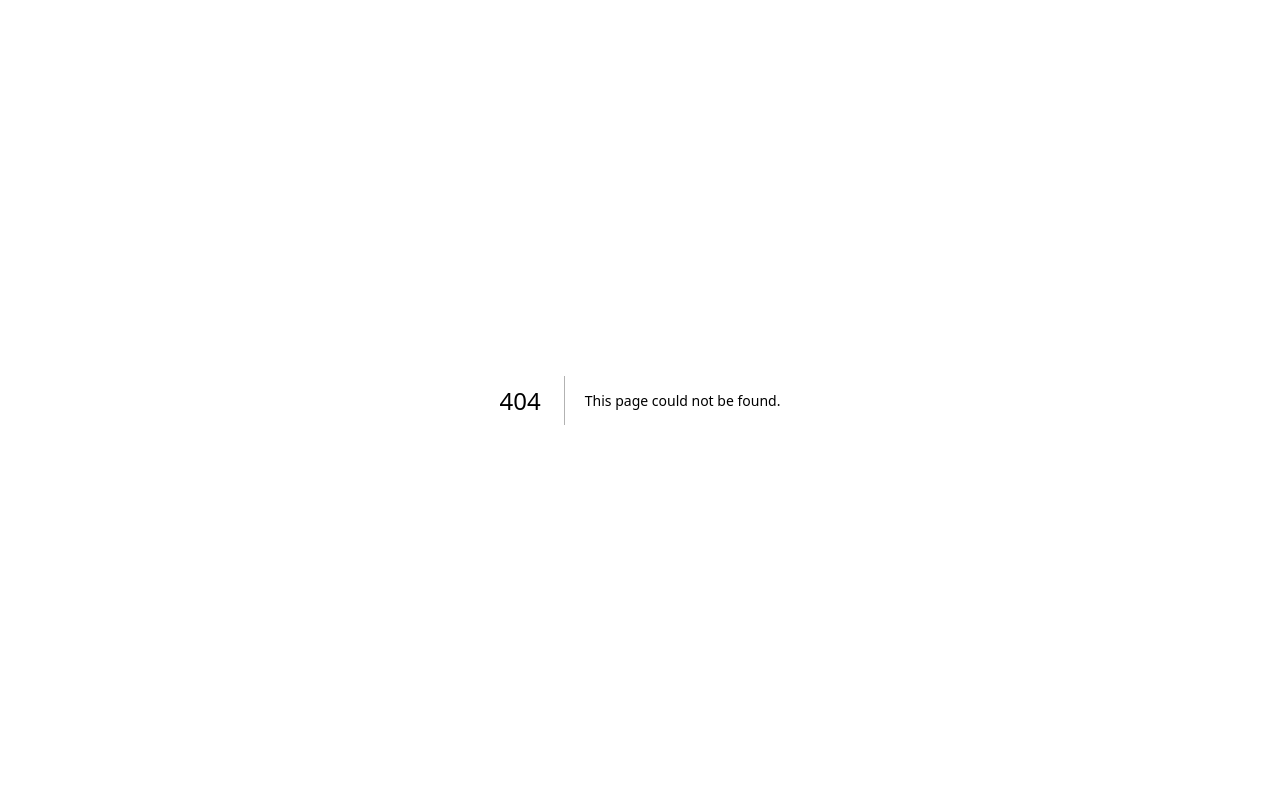
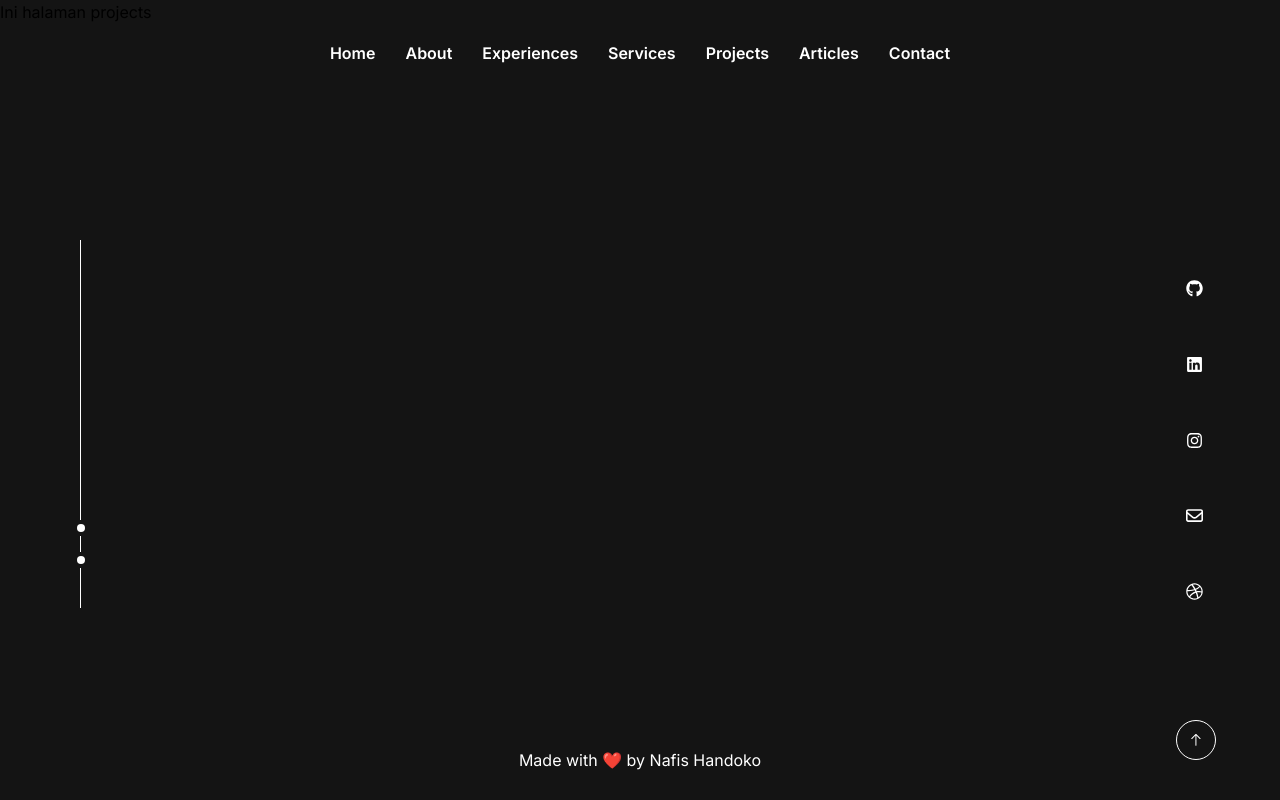
Before and after one commit to NafisHandoko/next-portfolio, a Next.js app: page /projects in a window 1280 px wide. Before the commit this address had no page. Built offline with nearby package versions, Linux system fonts and the light colour scheme.

Commit message:
fix: fixed link issue when on another page

```diff
--- a/app/_components/sections/footer.tsx
+++ b/app/_components/sections/footer.tsx
@@ -2,7 +2,7 @@ import { FaDribbble, FaGithub, FaInstagram, FaLinkedin, FaRegEnvelope } from "re
 
 export default function FooterSection() {
     return (
-        <footer className="container mx-auto flex flex-col gap-5 items-center text-center py-7">
+        <footer className="container mx-auto flex flex-col gap-5 items-center text-center py-7 mt-auto">
             <div className="flex flex-row md:hidden gap-5 text-nero">
                 <a className="glow transition-all" target="_blank" href="https://github.com/nafishandoko"><FaGithub size={"25px"} /></a>
                 <a className="glow transition-all" target="_blank" href="https://www.linkedin.com/in/nafishandoko"><FaLinkedin size={"25px"} /></a>
--- a/app/_components/sections/header.tsx
+++ b/app/_components/sections/header.tsx
@@ -1,4 +1,7 @@
+"use client"
+
 import { useWindowOnEvent } from "@/app/_hooks/useWindowOnEvent";
+import Link from "next/link";
 import { useState } from "react";
 import { BsListNested } from "react-icons/bs";
 import { FaDribbble, FaGithub, FaInstagram, FaLinkedin, FaRegEnvelope } from "react-icons/fa6";
@@ -37,42 +40,42 @@ export default function HeaderSection() {
                 className={`${showMobileNav ? 'left-[50%] md:left-[100%]' : 'left-[100%]'} bg-white text-black-primary text-center fixed z-20 top-0 left-[100%] transition-all w-1/2 h-screen flex items-center justify-center`}>
                 <button onClick={() => setShowMobileNav(false)} className='text-3xl block md:hidden py-5 absolute top-4 right-6'><IoCloseOutline size={'40px'} /></button >
                 <ul className='container mx-auto flex flex-col items-center justify-between gap-7'>
-                    <li className='text-xl font-medium'><a href="#">Home</a></li>
-                    <li className='text-xl font-medium'><a href="#about">About</a></li>
-                    <li className='text-xl font-medium'><a href="#experiences">Experiences</a></li>
-                    <li className='text-xl font-medium'><a href="#services">Services</a></li>
-                    <li className='text-xl font-medium'><a href="#projects">Projects</a></li>
-                    <li className='text-xl font-medium'><a href="#articles">Articles</a></li>
-                    <li className='text-xl font-medium'><a href="#contact">Contact</a></li>
+                    <li className='text-xl font-medium'><Link href="/">Home</Link></li>
+                    <li className='text-xl font-medium'><Link href="/#about">About</Link></li>
+                    <li className='text-xl font-medium'><Link href="/#experiences">Experiences</Link></li>
+                    <li className='text-xl font-medium'><Link href="/#services">Services</Link></li>
+                    <li className='text-xl font-medium'><Link href="/#projects">Projects</Link></li>
+                    <li className='text-xl font-medium'><Link href="/#articles">Articles</Link></li>
+                    <li className='text-xl font-medium'><Link href="/#contact">Contact</Link></li>
                     {/* <li className='text-xl font-medium'>
                         <Link href="/articles">Articles</Link>
                     </li> */}
                 </ul>
             </nav >
             <nav
-                className={`fixed z-10 left-0 right-0 w-full px-7 md:px-28 transition-all ${isScrolled ? 'glass py-6' : 'bg-mineshaft py-10'}`}>
+                className={`fixed z-10 left-0 right-0 w-full px-7 md:px-28 transition-all ${isScrolled ? 'glass py-6' : 'bg-transparent py-10'}`}>
                 <div className="container mx-auto flex flex-col md:flex-row items-center md:justify-center">
                     <button onClick={() => setShowMobileNav(true)} className='text-3xl block md:hidden self-end text-nero'><BsListNested /></button>
                     <ul className='hidden md:flex flex-row gap-x-7 items-center text-nero font-semibold'>
-                        <li className="border border-transparent hover:border-b-white transition-all"><a className="glow transition-all"
-                            href="#">Home</a></li>
-                        <li className="border border-transparent hover:border-b-white transition-all"><a className="glow transition-all"
-                            href="#about">About</a>
+                        <li className="border border-transparent hover:border-b-white transition-all"><Link className="glow transition-all"
+                            href="/">Home</Link></li>
+                        <li className="border border-transparent hover:border-b-white transition-all"><Link className="glow transition-all"
+                            href="/#about">About</Link>
                         </li>
-                        <li className="border border-transparent hover:border-b-white transition-all"><a className="glow transition-all"
-                            href="#experiences">Experiences</a>
+                        <li className="border border-transparent hover:border-b-white transition-all"><Link className="glow transition-all"
+                            href="/#experiences">Experiences</Link>
                         </li>
-                        <li className="border border-transparent hover:border-b-white transition-all"><a className="glow transition-all"
-                            href="#services">Services</a>
+                        <li className="border border-transparent hover:border-b-white transition-all"><Link className="glow transition-all"
+                            href="/#services">Services</Link>
                         </li>
-                        <li className="border border-transparent hover:border-b-white transition-all"><a className="glow transition-all"
-                            href="#projects">Projects</a>
+                        <li className="border border-transparent hover:border-b-white transition-all"><Link className="glow transition-all"
+                            href="/#projects">Projects</Link>
                         </li>
-                        <li className="border border-transparent hover:border-b-white transition-all"><a className="glow transition-all"
-                            href="#articles">Articles</a>
+                        <li className="border border-transparent hover:border-b-white transition-all"><Link className="glow transition-all"
+                            href="/#articles">Articles</Link>
                         </li>
-                        <li className="border border-transparent hover:border-b-white transition-all"><a className="glow transition-all"
-                            href="#contact">Contact</a>
+                        <li className="border border-transparent hover:border-b-white transition-all"><Link className="glow transition-all"
+                            href="/#contact">Contact</Link>
                         </li>
                         {/* <li className="border border-transparent hover:border-b-white transition-all">
                             <Link className="glow transition-all" href="/articles">Articles</Link>
--- a/app/layout.tsx
+++ b/app/layout.tsx
@@ -1,6 +1,8 @@
 import type { Metadata } from "next";
 import { Inter } from "next/font/google";
 import "./globals.css";
+import HeaderSection from "./_components/sections/header";
+import FooterSection from "./_components/sections/footer";
 
 const inter = Inter({ subsets: ["latin"] });
 
@@ -16,7 +18,11 @@ export default function RootLayout({
 }>) {
   return (
     <html lang="en">
-      <body className={inter.className}>{children}</body>
+      <body className={`${inter.className} min-h-screen flex flex-col`}>
+        <HeaderSection />
+        {children}
+        <FooterSection />
+      </body>
     </html>
   );
 }
--- a/app/page.tsx
+++ b/app/page.tsx
@@ -8,8 +8,6 @@ import ServicesSection from "./_components/sections/services";
 import ProjectsSection from "./_components/sections/projects";
 import ArticlesSection from "./_components/sections/articles";
 import ContactSection from "./_components/sections/contact";
-import FooterSection from "./_components/sections/footer";
-import HeaderSection from "./_components/sections/header";
 
 export default function Home() {
     const [isLoaded, setIsLoaded] = useState<boolean>(false);
@@ -27,7 +25,6 @@ export default function Home() {
                     <h1 className="font-bold text-3xl text-white tracking-[20px] animate-bounce">HELLO!</h1>
                 </div>
             </div >
-            <HeaderSection />
             <HeroSection />
             <AboutSection />
             <ExperiencesSection />
@@ -35,7 +32,6 @@ export default function Home() {
             <ProjectsSection />
             <ArticlesSection />
             <ContactSection />
-            <FooterSection />
         </>
     );
 }
--- /dev/null
+++ b/app/projects/page.tsx
@@ -0,0 +1,5 @@
+export default function ProjectsPage(){
+    return (
+        <h1>Ini halaman projects</h1>
+    )
+}
```
